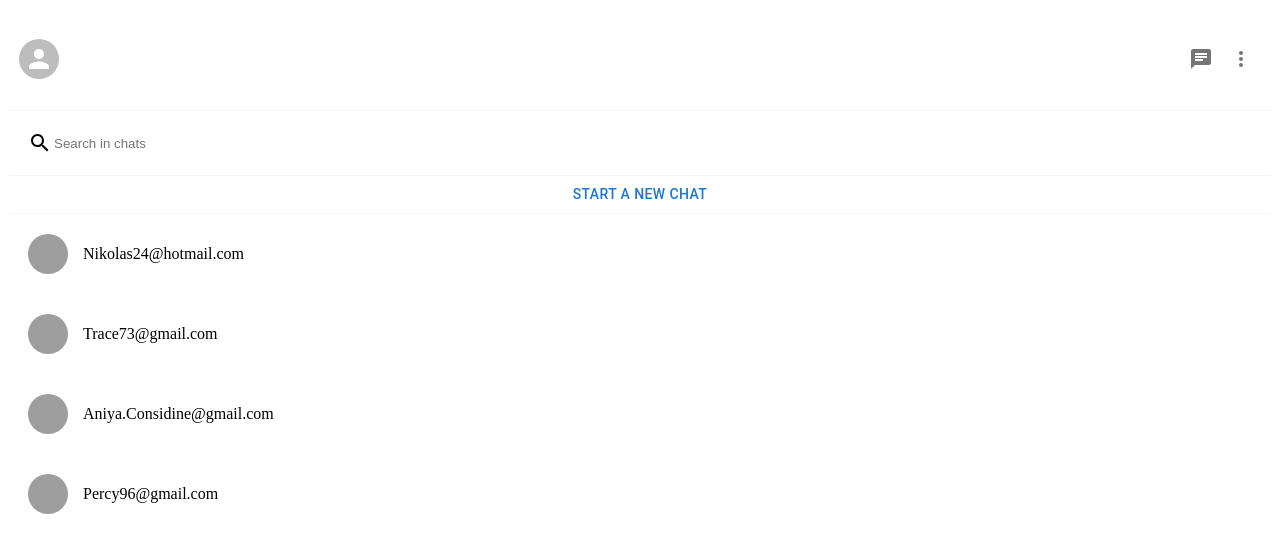
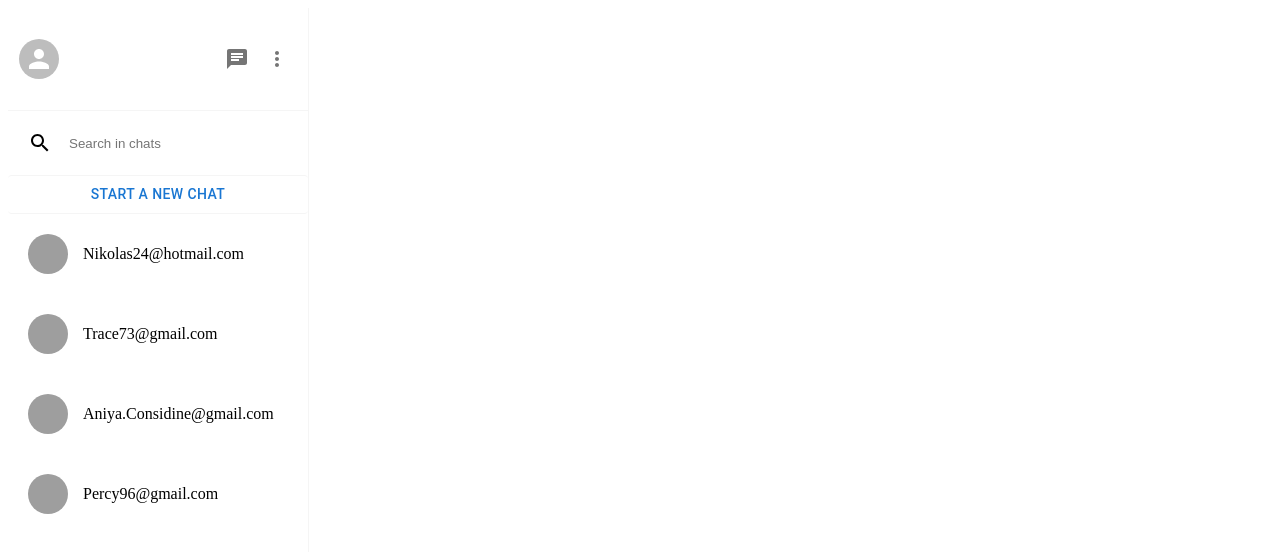
Before and after one commit to boris-shvidchenko/nextjs-practice, a Next.js app in the folder whatsapp2-build/: page / in a window 1280 px wide. Shown: the top 552 px of the page. Built offline with nearby package versions, Linux system fonts and the light colour scheme; grey boxes are pictures that could not be loaded.

Commit message:
Update Sidebar.js

```diff
--- a/whatsapp2-build/components/Sidebar.js
+++ b/whatsapp2-build/components/Sidebar.js
@@ -34,18 +34,15 @@ let userData = [
 ];
 
 export default function Sidebar() {
-
     // function to go to home page using router
     const router = useRouter();
     function enterHome() {
         router.push(`/`);
     }
-
     // state used to store array of Chat elements to render
     const [userElement, setUserElement] = useState([])
     // state used to store a counter to be used with dependency array in useEffect below. If userElement is used, infinite loop happens.
     const [count, setCount] = useState(0);
-
     // map through fake user data to create existing chats
     useEffect(() => {
         let userDataMap = userData.map(user => {
@@ -55,7 +52,6 @@ export default function Sidebar() {
         });
         setUserElement(userDataMap);
     }, [count])
-
     // function creates a new chat if input email does not already exist
     function createChat() {
         const input = prompt('Please enter an email address for the user you wish to chat with');
@@ -79,7 +75,6 @@ export default function Sidebar() {
 
     return(
         <Container>
-
             <Header>
                 <UserAvatar onClick={enterHome}/>
                 <IconsContainer>
@@ -91,26 +86,28 @@ export default function Sidebar() {
                     </IconButton>
                 </IconsContainer>
             </Header>
-
             <Search>
                 <SearchIcon />
                 <SearchInput placeholder='Search in chats' />
             </Search>
-
             <SidebarButton onClick={createChat}>START A NEW CHAT</SidebarButton>
-
-            {/* Chat Components */}
             {userElement}
-
-            {/* div with icon and email */}
-
         </Container>
     )
 }
 
-// Styled Components
+const Container = styled.div`
+    flex: 0.45;
+    border-right: 1px solid whitesmoke;
+    height: 100vh;
+    min-width: 300px;
+    max-width: 30px;
+    overflow-y: scroll;
 
-const Container = styled.div``;
+    ::-webkit-scrollbar {
+        display: none;
+    }
+`;
 
 const Header = styled.div`
     display: flex;
@@ -146,6 +143,7 @@ const SearchInput = styled.input`
     outline-width: 0;
     border: none;
     flex: 1;
+    margin-left: 15px;
 `;
 
 const SidebarButton = styled(Button)`
```
